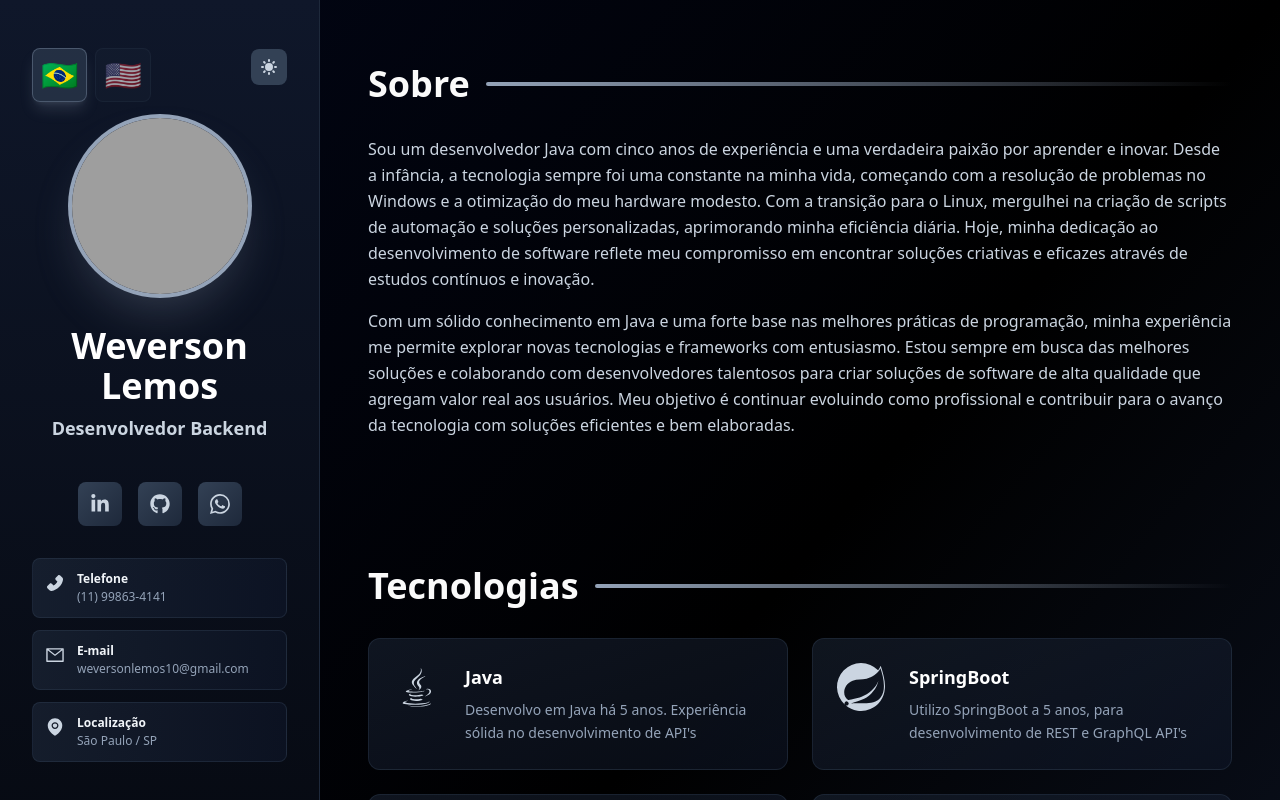
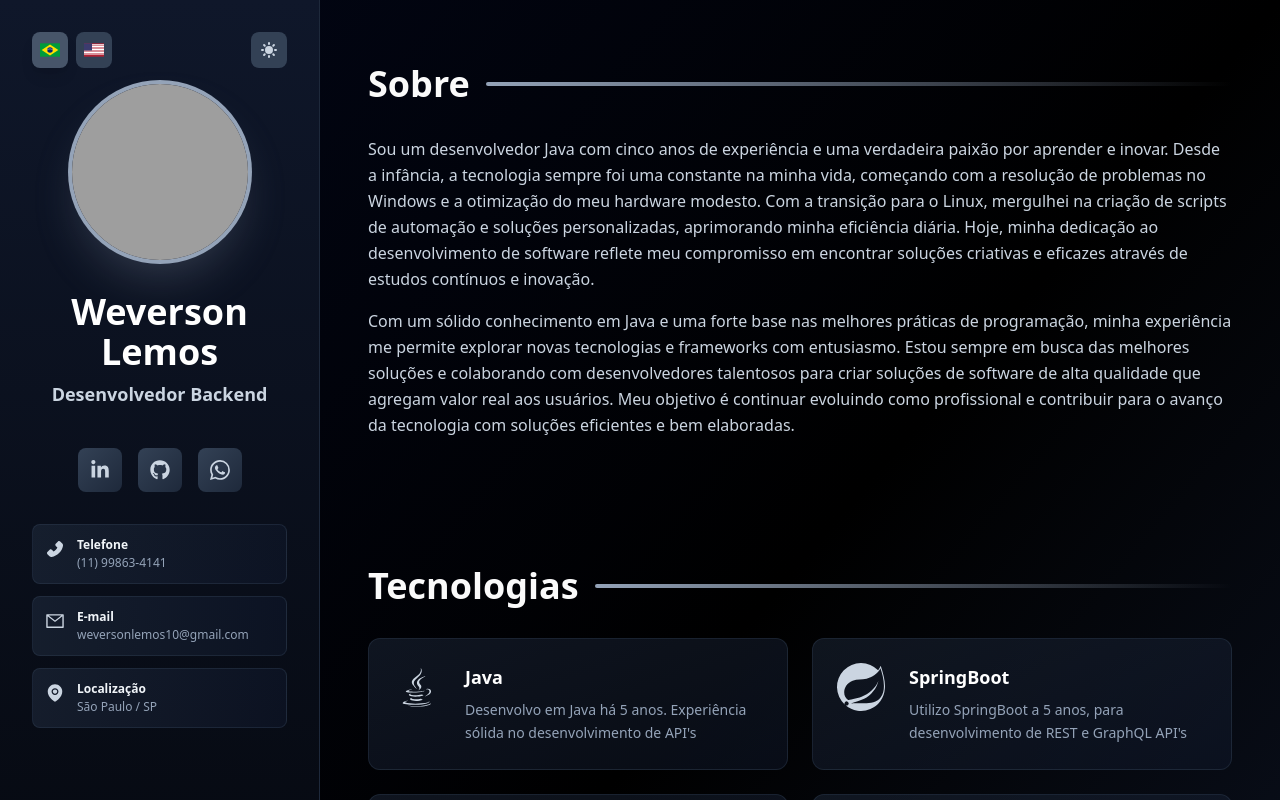
Before and after one commit to weversonl/portfolio, a React (Vite) app: page / in a window 1280 px wide. Shown: the top 800 px of the page. Built offline with nearby package versions, Linux system fonts and the light colour scheme; grey boxes are pictures that could not be loaded.

Commit message:
feat: language toggle icons

```diff
--- a/src/components/LanguageToggle.tsx
+++ b/src/components/LanguageToggle.tsx
@@ -1,23 +1,40 @@
 import { useLanguage } from '../contexts/LanguageContext';
+
+const BrazilFlag = () => (
+  <svg className="w-5 h-5" viewBox="0 0 36 24" fill="none">
+    <rect width="36" height="24" fill="#009B3A"/>
+    <path d="M18 2L33 12L18 22L3 12L18 2Z" fill="#FEDF00"/>
+    <circle cx="18" cy="12" r="5" fill="#002776"/>
+    <path d="M13 12C13 12 15 10 18 10C21 10 23 12 23 12" stroke="white" strokeWidth="0.8" fill="none"/>
+  </svg>
+);
+
+const USAFlag = () => (
+  <svg className="w-5 h-5" viewBox="0 0 36 24" fill="none">
+    <rect width="36" height="24" fill="#B22234"/>
+    <path d="M0 2.77h36M0 5.54h36M0 8.31h36M0 11.08h36M0 13.85h36M0 16.62h36M0 19.39h36" stroke="white" strokeWidth="1.85"/>
+    <rect width="14.4" height="12.92" fill="#3C3B6E"/>
+  </svg>
+);
 
 export const LanguageToggle = () => {
   const { language, setLanguage } = useLanguage();
 
   return (
-    <div className="flex gap-2 items-center justify-center mt-4">
+    <div className="flex gap-2 items-center justify-center">
       <button
         onClick={() => setLanguage('pt-BR')}
         className={`language-btn ${language === 'pt-BR' ? 'active' : ''}`}
         title="Português (Brasil)"
       >
-        🇧🇷
+        <BrazilFlag />
       </button>
       <button
         onClick={() => setLanguage('en-US')}
         className={`language-btn ${language === 'en-US' ? 'active' : ''}`}
         title="English (US)"
       >
-        🇺🇸
+        <USAFlag />
       </button>
     </div>
   );
--- a/src/index.css
+++ b/src/index.css
@@ -195,25 +195,22 @@
 
   /* Language Toggle Button */
   .language-btn {
-    @apply text-3xl p-2 rounded-lg transition-all duration-300;
-    @apply bg-slate-800/40 hover:bg-slate-700/60;
-    @apply opacity-60 hover:opacity-100;
-    @apply border border-slate-700/40 hover:border-slate-500/60;
+    @apply p-2 rounded-lg transition-all duration-300;
+    @apply bg-slate-700 text-slate-300;
+    @apply hover:bg-slate-600 hover:text-slate-100 hover:shadow-lg;
   }
 
   .language-btn.active {
-    @apply opacity-100 bg-slate-700/60 border-slate-500/60;
-    @apply shadow-lg shadow-slate-400/20;
+    @apply bg-slate-600 text-slate-100 shadow-lg;
   }
 
   .light .language-btn {
-    @apply bg-slate-200/60 hover:bg-slate-300/80;
-    @apply border-slate-400/40 hover:border-slate-500/60;
+    @apply bg-slate-300 text-slate-700;
+    @apply hover:bg-slate-400 hover:text-slate-900;
   }
 
   .light .language-btn.active {
-    @apply bg-slate-300/80 border-slate-500/60;
-    @apply shadow-lg shadow-slate-600/20;
+    @apply bg-slate-400 text-slate-900 shadow-lg;
   }
 
   .section-title {
```
